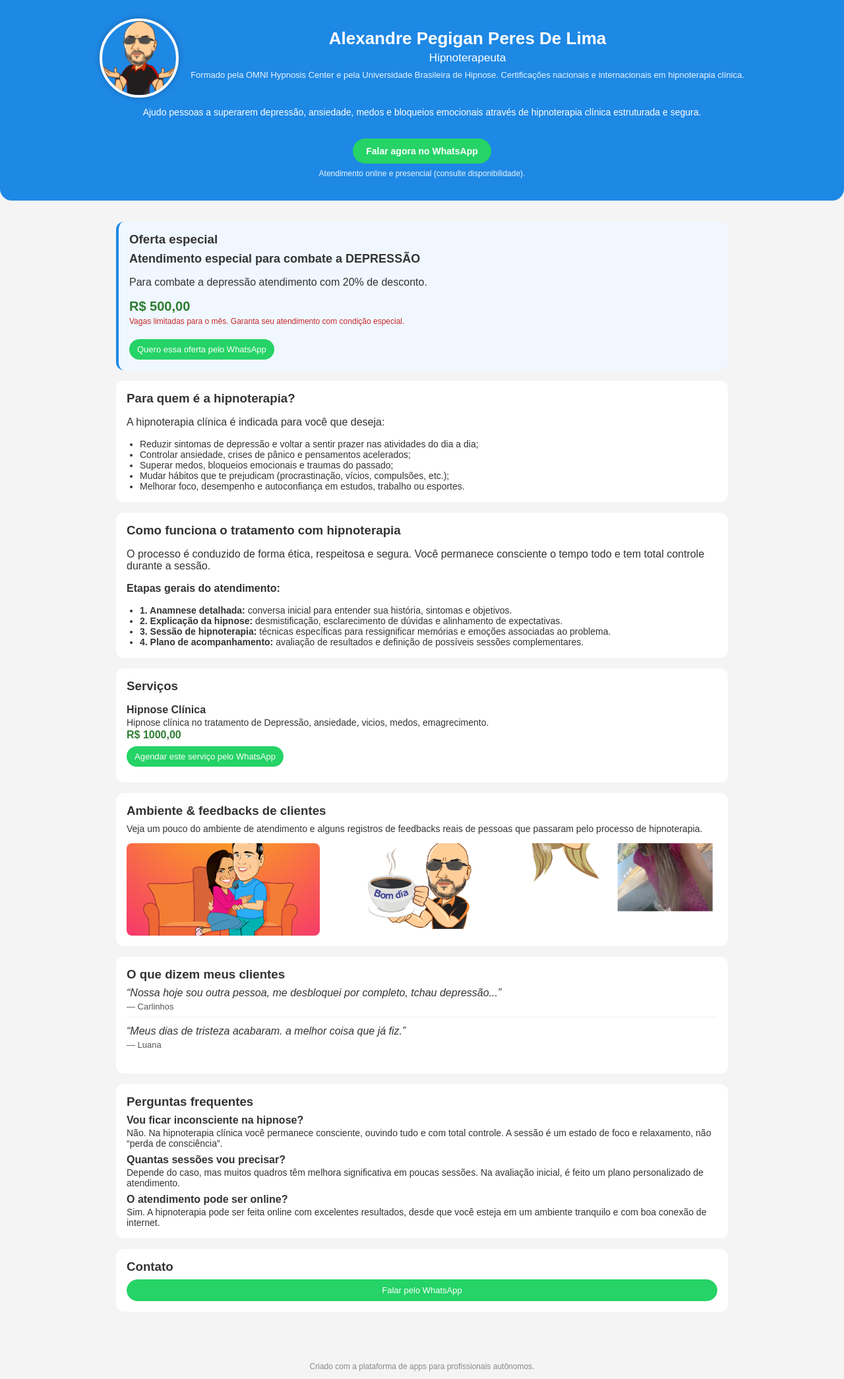
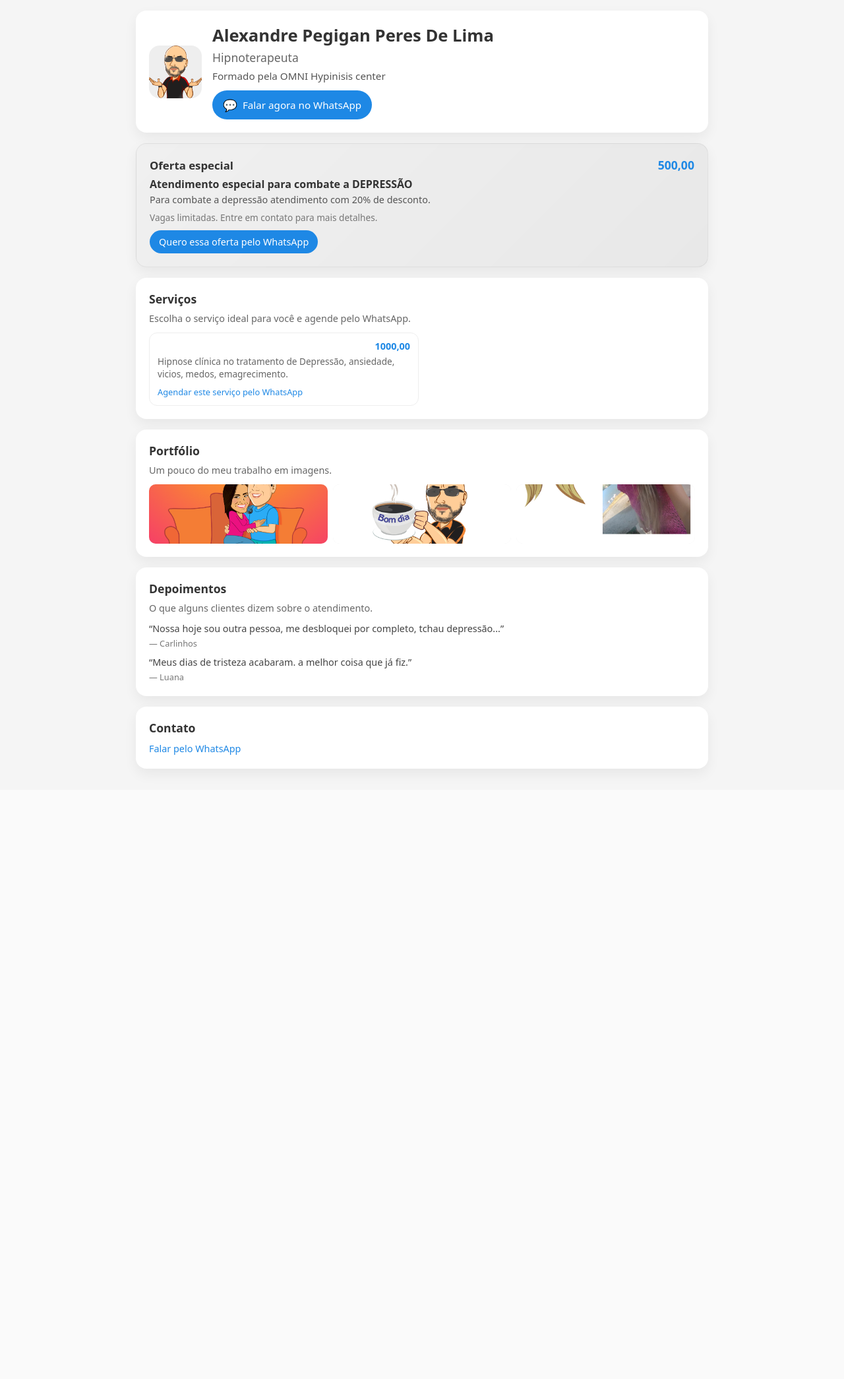
Before and after one commit to alepegigan-bit/criador_autonomos, a FastAPI app: a page that uses backend/templates/app.html in a window 1280 px wide. Shown: the whole page at 66% size. After the commit the page ends 1172 px from the top, so only its background shows below. Run offline with FastAPI, Linux system fonts and the light colour scheme.

Commit message:
remover textos fixos de hipnose do template

```diff
--- a/backend/templates/app.html
+++ b/backend/templates/app.html
@@ -6,409 +6,444 @@
     <meta name="viewport" content="width=device-width, initial-scale=1" />
     <style>
         :root {
-            --cor-primaria: {{ app.cor_primaria }};
-            --cor-secundaria: {{ app.cor_secundaria }};
+            --cor-primaria: {{ app.cor_primaria or "#1E88E5" }};
+            --cor-secundaria: {{ app.cor_secundaria or "#FFFFFF" }};
         }
+
         * {
             box-sizing: border-box;
+            margin: 0;
+            padding: 0;
+            font-family: system-ui, -apple-system, BlinkMacSystemFont, "Segoe UI",
+                sans-serif;
         }
+
         body {
-            margin: 0;
-            font-family: Arial, sans-serif;
-            background-color: #f4f4f4;
+            background-color: #f5f5f5;
             color: #333;
         }
-        .container {
-            max-width: 960px;
+
+        .page {
+            max-width: 900px;
             margin: 0 auto;
             padding: 16px;
         }
-        header {
-            background: var(--cor-primaria);
-            color: var(--cor-secundaria);
-            padding: 28px 16px 22px;
-            text-align: center;
-            border-bottom-left-radius: 18px;
-            border-bottom-right-radius: 18px;
+
+        .card {
+            background: #fff;
+            border-radius: 16px;
+            padding: 20px;
+            margin-bottom: 16px;
+            box-shadow: 0 8px 20px rgba(0, 0, 0, 0.06);
         }
-        header .topo {
+
+        .hero {
             display: flex;
+            gap: 16px;
+            align-items: center;
+        }
+
+        .hero-logo {
+            width: 80px;
+            height: 80px;
+            border-radius: 16px;
+            background: #eee;
+            overflow: hidden;
+            flex-shrink: 0;
+        }
+
+        .hero-logo img {
+            width: 100%;
+            height: 100%;
+            object-fit: cover;
+        }
+
+        .hero-text h1 {
+            font-size: 1.6rem;
+            margin-bottom: 4px;
+        }
+
+        .hero-text h2 {
+            font-size: 1.1rem;
+            font-weight: 500;
+            color: #666;
+            margin-bottom: 6px;
+        }
+
+        .hero-text p {
+            font-size: 0.95rem;
+            color: #555;
+        }
+
+        .badge {
+            display: inline-block;
+            padding: 4px 8px;
+            border-radius: 999px;
+            background: rgba(0, 0, 0, 0.04);
+            font-size: 0.75rem;
+            color: #555;
+            margin-top: 4px;
+        }
+
+        .cta-whats {
+            display: inline-flex;
             align-items: center;
             justify-content: center;
-            gap: 18px;
+            gap: 8px;
+            background: var(--cor-primaria);
+            color: #fff;
+            text-decoration: none;
+            padding: 10px 16px;
+            border-radius: 999px;
+            font-weight: 500;
+            font-size: 0.95rem;
+            margin-top: 12px;
         }
-        header img.logo {
-            width: 120px;
-            height: 120px;
-            object-fit: cover;
-            border-radius: 50%;
-            border: 4px solid var(--cor-secundaria);
-            box-shadow: 0 0 8px rgba(0,0,0,0.25);
+
+        .cta-whats span {
+            font-size: 1.1rem;
         }
-        header h1 {
-            margin: 0;
-            font-size: 26px;
-        }
-        header h2 {
-            margin: 4px 0 0;
-            font-size: 17px;
-            font-weight: normal;
-        }
-        .descricao {
-            margin-top: 14px;
-            font-size: 14px;
-        }
-        .credenciais {
-            margin-top: 8px;
-            font-size: 13px;
-            opacity: 0.9;
-        }
-        .btn-whatsapp-topo {
-            margin-top: 18px;
-            display: inline-block;
-            padding: 11px 20px;
-            background: #25d366;
-            color: #fff;
-            border-radius: 26px;
-            text-decoration: none;
-            font-weight: bold;
-            font-size: 14px;
-        }
-        .subtexto-topo {
-            margin-top: 8px;
-            font-size: 12px;
-            opacity: 0.9;
-        }
-        main {
-            margin-top: 16px;
-            padding-bottom: 32px;
-        }
-        section {
-            background: #fff;
-            border-radius: 12px;
-            padding: 16px;
-            margin-bottom: 16px;
-        }
-        section h3 {
-            margin-top: 0;
+
+        .section-title {
+            font-size: 1.1rem;
+            font-weight: 600;
             margin-bottom: 8px;
         }
-        .oferta {
-            border-left: 4px solid var(--cor-primaria);
-            background: #f0f7ff;
+
+        .section-subtitle {
+            font-size: 0.9rem;
+            color: #666;
+            margin-bottom: 12px;
         }
-        .oferta-titulo {
-            font-size: 18px;
-            font-weight: bold;
+
+        .servicos-lista {
+            display: grid;
+            grid-template-columns: 1fr;
+            gap: 10px;
+        }
+
+        @media (min-width: 700px) {
+            .servicos-lista {
+                grid-template-columns: 1fr 1fr;
+            }
+        }
+
+        .servico-item {
+            border-radius: 12px;
+            border: 1px solid #eee;
+            padding: 10px 12px;
+        }
+
+        .servico-titulo-preco {
+            display: flex;
+            justify-content: space-between;
+            gap: 8px;
+            align-items: center;
             margin-bottom: 4px;
         }
+
+        .servico-titulo {
+            font-weight: 600;
+            font-size: 0.95rem;
+        }
+
+        .servico-preco {
+            font-weight: 600;
+            font-size: 0.9rem;
+            color: var(--cor-primaria);
+        }
+
+        .servico-descricao {
+            font-size: 0.85rem;
+            color: #666;
+            margin-bottom: 6px;
+        }
+
+        .servico-cta {
+            display: inline-block;
+            font-size: 0.8rem;
+            color: var(--cor-primaria);
+            text-decoration: none;
+            font-weight: 500;
+        }
+
+        .oferta {
+            border: 1px solid rgba(0, 0, 0, 0.06);
+            background: linear-gradient(
+                135deg,
+                rgba(0, 0, 0, 0.02),
+                rgba(0, 0, 0, 0.05)
+            );
+        }
+
+        .oferta-header {
+            display: flex;
+            justify-content: space-between;
+            align-items: baseline;
+            margin-bottom: 6px;
+        }
+
+        .oferta-titulo {
+            font-size: 1.05rem;
+            font-weight: 600;
+        }
+
         .oferta-preco {
-            font-size: 20px;
-            font-weight: bold;
-            color: #2e7d32;
-            margin-top: 8px;
+            font-size: 1.1rem;
+            font-weight: 700;
+            color: var(--cor-primaria);
         }
-        .oferta-aviso {
-            font-size: 12px;
-            color: #c62828;
-            margin-top: 4px;
+
+        .oferta-descricao {
+            font-size: 0.9rem;
+            color: #555;
+            margin-bottom: 8px;
         }
-        .btn-agendar {
+
+        .oferta-rodape {
+            font-size: 0.85rem;
+            color: #777;
+            margin-bottom: 10px;
+        }
+
+        .oferta-cta {
             display: inline-block;
-            padding: 8px 12px;
-            background: #25d366;
+            padding: 8px 14px;
+            border-radius: 999px;
+            background: var(--cor-primaria);
             color: #fff;
-            border-radius: 20px;
             text-decoration: none;
-            font-size: 13px;
-            margin-top: 8px;
+            font-size: 0.9rem;
+            font-weight: 500;
         }
-        .servico-card {
-            border-bottom: 1px solid #eee;
-            padding: 8px 0;
-        }
-        .servico-card:last-child {
-            border-bottom: none;
-        }
-        .servico-nome {
-            font-weight: bold;
-        }
-        .servico-preco {
-            color: #2e7d32;
-            font-weight: bold;
-            margin-top: 2px;
-        }
-        .servico-desc {
-            font-size: 14px;
-            margin-top: 2px;
-        }
-        .lista-topicos {
-            list-style: disc;
-            padding-left: 20px;
-            margin: 4px 0 0;
-            font-size: 14px;
-        }
+
         .portfolio-grid {
             display: grid;
-            grid-template-columns: repeat(auto-fit, minmax(140px, 1fr));
+            grid-template-columns: repeat(3, minmax(0, 1fr));
             gap: 8px;
         }
-        .portfolio-grid img {
+
+        .portfolio-item {
+            border-radius: 10px;
+            overflow: hidden;
+            background: #eee;
+            height: 90px;
+        }
+
+        .portfolio-item img {
             width: 100%;
-            border-radius: 8px;
+            height: 100%;
             object-fit: cover;
-            height: 140px;
         }
-        .depoimento {
-            margin-bottom: 12px;
-            padding-bottom: 8px;
-            border-bottom: 1px solid #eee;
+
+        .faq-item + .faq-item {
+            margin-top: 10px;
         }
-        .depoimento:last-child {
-            border-bottom: none;
+
+        .faq-pergunta {
+            font-weight: 600;
+            font-size: 0.9rem;
+            margin-bottom: 3px;
         }
-        .depoimento-texto {
-            font-style: italic;
+
+        .faq-resposta {
+            font-size: 0.85rem;
+            color: #666;
         }
-        .depoimento-nome {
-            margin-top: 4px;
-            font-size: 13px;
-            color: #555;
+
+        .depo-item + .depo-item {
+            margin-top: 10px;
         }
-        .faq-pergunta {
-            font-weight: bold;
-            margin-top: 8px;
+
+        .depo-texto {
+            font-size: 0.9rem;
+            color: #444;
+            margin-bottom: 4px;
         }
-        .faq-resposta {
-            font-size: 14px;
-            margin-top: 2px;
+
+        .depo-nome {
+            font-size: 0.8rem;
+            color: #777;
         }
-        footer {
-            text-align: center;
-            font-size: 12px;
-            color: #888;
-            padding: 12px;
+
+        .contato-links a {
+            display: inline-block;
+            margin-right: 10px;
+            font-size: 0.9rem;
+            color: var(--cor-primaria);
+            text-decoration: none;
         }
-        .contatos {
-            display: flex;
-            flex-wrap: wrap;
-            gap: 8px;
-        }
-        .contatos a {
-            flex: 1;
-            min-width: 120px;
-            text-align: center;
-            padding: 8px;
-            border-radius: 20px;
-            text-decoration: none;
-            font-size: 13px;
-            border: 1px solid #ccc;
-            color: #333;
-        }
-        .contatos a.whatsapp {
-            background: #25d366;
-            border-color: #25d366;
-            color: #fff;
-        }
-        .contatos a.instagram {
-            background: #e1306c;
-            border-color: #e1306c;
-            color: #fff;
-        }
-        .contatos a.site {
-            background: #1976d2;
-            border-color: #1976d2;
-            color: #fff;
-        }
-        @media (max-width: 600px) {
-            header .topo {
-                flex-direction: column;
-            }
+
+        .contato-endereco {
+            font-size: 0.85rem;
+            color: #666;
+            margin-top: 6px;
         }
     </style>
 </head>
 <body>
-    {% set numero_whatsapp = app.whatsapp %}
-    {% set wa_base = "https://wa.me/" + numero_whatsapp %}
+<div class="page">
 
-    <header>
-        <div class="topo">
+    <!-- CABEÇALHO / HERO -->
+    <section class="card hero">
+        <div class="hero-logo">
             {% if app.logo_url %}
-                <img src="{{ app.logo_url }}" alt="Foto/Logo" class="logo">
+                <img src="{{ app.logo_url }}" alt="Logo {{ app.nome_profissional }}">
             {% endif %}
-            <div>
+        </div>
+        <div class="hero-text">
             <h1>{{ app.nome_profissional }}</h1>
             <h2>{{ app.profissao }}</h2>
-                <p class="credenciais">
-                    Formado pela OMNI Hypnosis Center e pela Universidade Brasileira de Hipnose.
-                    Certificações nacionais e internacionais em hipnoterapia clínica.
+            <p>{{ app.descricao }}</p>
+
+            {% if app.endereco %}
+                <div class="badge">
+                    {{ app.endereco }}
+                </div>
+            {% endif %}
+
+            {% if app.whatsapp %}
+                <a class="cta-whats"
+                   href="https://wa.me/{{ app.whatsapp | replace(' ', '') | replace('+', '') }}"
+                   target="_blank">
+                    <span>💬</span> Falar agora no WhatsApp
+                </a>
+            {% endif %}
+        </div>
+    </section>
+
+    <!-- OFERTA ESPECIAL -->
+    {% if app.oferta_titulo or app.oferta_descricao or app.oferta_preco %}
+        <section class="card oferta">
+            <div class="oferta-header">
+                <div class="oferta-titulo">Oferta especial</div>
+                {% if app.oferta_preco %}
+                    <div class="oferta-preco">{{ app.oferta_preco }}</div>
+                {% endif %}
+            </div>
+            {% if app.oferta_titulo %}
+                <div style="font-weight: 600; margin-bottom: 3px;">
+                    {{ app.oferta_titulo }}
+                </div>
+            {% endif %}
+            {% if app.oferta_descricao %}
+                <p class="oferta-descricao">
+                    {{ app.oferta_descricao }}
                 </p>
-            </div>
-        </div>
-        <p class="descricao">
-            Ajudo pessoas a superarem depressão, ansiedade, medos e bloqueios emocionais
-            através de hipnoterapia clínica estruturada e segura.
+            {% endif %}
+
+            <p class="oferta-rodape">
+                Vagas limitadas. Entre em contato para mais detalhes.
             </p>
-        <a class="btn-whatsapp-topo"
-           href="{{ wa_base }}?text={{ ('Olá Alexandre, vi seu app e quero saber como a hipnoterapia pode me ajudar com depressão/ansiedade.') | urlencode }}"
-           target="_blank">
-            Falar agora no WhatsApp
-        </a>
-        <p class="subtexto-topo">
-            Atendimento online e presencial (consulte disponibilidade).
-        </p>
-    </header>
 
-    <div class="container">
-        <main>
-
-            {% if app.oferta_titulo %}
-            <section class="oferta">
-                <h3>Oferta especial</h3>
-                <div class="oferta-titulo">{{ app.oferta_titulo }}</div>
-                {% if app.oferta_descricao %}
-                    <p>{{ app.oferta_descricao }}</p>
-                {% endif %}
-                {% if app.oferta_preco %}
-                    <div class="oferta-preco">R$ {{ app.oferta_preco }}</div>
-                {% endif %}
-                <p class="oferta-aviso">Vagas limitadas para o mês. Garanta seu atendimento com condição especial.</p>
-                <a class="btn-agendar"
-                   href="{{ wa_base }}?text={{ ('Olá Alexandre, vi sua oferta especial para depressão e quero agendar uma sessão.') | urlencode }}"
+            {% if app.whatsapp %}
+                <a class="oferta-cta"
+                   href="https://wa.me/{{ app.whatsapp | replace(' ', '') | replace('+', '') }}"
                    target="_blank">
                     Quero essa oferta pelo WhatsApp
                 </a>
+            {% endif %}
         </section>
     {% endif %}
 
-            <section>
-                <h3>Para quem é a hipnoterapia?</h3>
-                <p>A hipnoterapia clínica é indicada para você que deseja:</p>
-                <ul class="lista-topicos">
-                    <li>Reduzir sintomas de depressão e voltar a sentir prazer nas atividades do dia a dia;</li>
-                    <li>Controlar ansiedade, crises de pânico e pensamentos acelerados;</li>
-                    <li>Superar medos, bloqueios emocionais e traumas do passado;</li>
-                    <li>Mudar hábitos que te prejudicam (procrastinação, vícios, compulsões, etc.);</li>
-                    <li>Melhorar foco, desempenho e autoconfiança em estudos, trabalho ou esportes.</li>
-                </ul>
-            </section>
+    <!-- SERVIÇOS -->
+    {% if servicos and servicos|length > 0 %}
+        <section class="card">
+            <div class="section-title">Serviços</div>
+            <p class="section-subtitle">
+                Escolha o serviço ideal para você e agende pelo WhatsApp.
+            </p>
 
-            <section>
-                <h3>Como funciona o tratamento com hipnoterapia</h3>
-                <p>
-                    O processo é conduzido de forma ética, respeitosa e segura. Você permanece consciente
-                    o tempo todo e tem total controle durante a sessão.
-                </p>
-                <p><strong>Etapas gerais do atendimento:</strong></p>
-                <ul class="lista-topicos">
-                    <li><strong>1. Anamnese detalhada:</strong> conversa inicial para entender sua história, sintomas e objetivos.</li>
-                    <li><strong>2. Explicação da hipnose:</strong> desmistificação, esclarecimento de dúvidas e alinhamento de expectativas.</li>
-                    <li><strong>3. Sessão de hipnoterapia:</strong> técnicas específicas para ressignificar memórias e emoções associadas ao problema.</li>
-                    <li><strong>4. Plano de acompanhamento:</strong> avaliação de resultados e definição de possíveis sessões complementares.</li>
-                </ul>
-            </section>
-
-            <section>
-                <h3>Serviços</h3>
+            <div class="servicos-lista">
                 {% for s in servicos %}
-                    <div class="servico-card">
-                        <div class="servico-nome">{{ s.nome }}</div>
+                    <div class="servico-item">
+                        <div class="servico-titulo-preco">
+                            <div class="servico-titulo">{{ s.titulo }}</div>
+                            {% if s.preco %}
+                                <div class="servico-preco">{{ s.preco }}</div>
+                            {% endif %}
+                        </div>
                         {% if s.descricao %}
-                            <div class="servico-desc">{{ s.descricao }}</div>
+                            <div class="servico-descricao">{{ s.descricao }}</div>
                         {% endif %}
-                        {% if s.preco %}
-                            <div class="servico-preco">R$ {{ s.preco }}</div>
-                        {% endif %}
-                        <a class="btn-agendar"
-                           href="{{ wa_base }}?text={{ ('Olá Alexandre, vi seu app e quero agendar: ' + s.nome) | urlencode }}"
+                        {% if app.whatsapp %}
+                            <a class="servico-cta"
+                               href="https://wa.me/{{ app.whatsapp | replace(' ', '') | replace('+', '') }}?text=Oi,%20gostaria%20de%20agendar%20o%20serviço:%20{{ s.titulo | urlencode }}"
                                target="_blank">
                                 Agendar este serviço pelo WhatsApp
                             </a>
+                        {% endif %}
                     </div>
                 {% endfor %}
+            </div>
         </section>
+    {% endif %}
 
+    <!-- PORTFÓLIO -->
     {% if portfolio and portfolio|length > 0 %}
-            <section>
-                <h3>Ambiente & feedbacks de clientes</h3>
-                <p style="font-size: 14px; margin-top: 0;">
-                    Veja um pouco do ambiente de atendimento e alguns registros de feedbacks reais
-                    de pessoas que passaram pelo processo de hipnoterapia.
+        <section class="card">
+            <div class="section-title">Portfólio</div>
+            <p class="section-subtitle">
+                Um pouco do meu trabalho em imagens.
             </p>
             <div class="portfolio-grid">
                 {% for item in portfolio %}
-                        {% if item.tipo == 'imagem' %}
+                    {% if item.tipo == "imagem" %}
+                        <div class="portfolio-item">
                             <img src="{{ item.url }}" alt="{{ item.titulo or 'Foto' }}">
+                        </div>
                     {% endif %}
                 {% endfor %}
             </div>
         </section>
     {% endif %}
 
+    <!-- DEPOIMENTOS -->
     {% if depoimentos and depoimentos|length > 0 %}
-            <section>
-                <h3>O que dizem meus clientes</h3>
+        <section class="card">
+            <div class="section-title">Depoimentos</div>
+            <p class="section-subtitle">
+                O que alguns clientes dizem sobre o atendimento.
+            </p>
             {% for d in depoimentos %}
-                    <div class="depoimento">
-                        <div class="depoimento-texto">“{{ d.texto }}”</div>
-                        <div class="depoimento-nome">— {{ d.nome }}</div>
+                <div class="depo-item">
+                    <div class="depo-texto">“{{ d.texto }}”</div>
+                    {% if d.nome %}
+                        <div class="depo-nome">— {{ d.nome }}</div>
+                    {% endif %}
                 </div>
             {% endfor %}
         </section>
     {% endif %}
 
-            <section>
-                <h3>Perguntas frequentes</h3>
-                <div class="faq-pergunta">Vou ficar inconsciente na hipnose?</div>
-                <div class="faq-resposta">
-                    Não. Na hipnoterapia clínica você permanece consciente, ouvindo tudo e com total controle.
-                    A sessão é um estado de foco e relaxamento, não “perda de consciência”.
-                </div>
-
-                <div class="faq-pergunta">Quantas sessões vou precisar?</div>
-                <div class="faq-resposta">
-                    Depende do caso, mas muitos quadros têm melhora significativa em poucas sessões.
-                    Na avaliação inicial, é feito um plano personalizado de atendimento.
-                </div>
-
-                <div class="faq-pergunta">O atendimento pode ser online?</div>
-                <div class="faq-resposta">
-                    Sim. A hipnoterapia pode ser feita online com excelentes resultados, desde que você esteja
-                    em um ambiente tranquilo e com boa conexão de internet.
-                </div>
-            </section>
-
-            <section>
-                <h3>Contato</h3>
-                <div class="contatos">
-                    <a class="whatsapp"
-                       href="{{ wa_base }}?text={{ ('Olá Alexandre, vi seu app e quero falar com você sobre hipnoterapia.') | urlencode }}"
+    <!-- CONTATO -->
+    <section class="card">
+        <div class="section-title">Contato</div>
+        <div class="contato-links">
+            {% if app.whatsapp %}
+                <a href="https://wa.me/{{ app.whatsapp | replace(' ', '') | replace('+', '') }}"
                    target="_blank">
                     Falar pelo WhatsApp
                 </a>
+            {% endif %}
             {% if app.instagram %}
-                        <a class="instagram" href="https://instagram.com/{{ app.instagram }}" target="_blank">
+                <a href="{{ app.instagram }}" target="_blank">
                     Ver no Instagram
                 </a>
             {% endif %}
             {% if app.site %}
-                        <a class="site" href="{{ app.site }}" target="_blank">
-                            Acessar site
+                <a href="{{ app.site }}" target="_blank">
+                    Visitar site
                 </a>
             {% endif %}
         </div>
         {% if app.endereco %}
-                    <p style="margin-top: 8px; font-size: 14px;">
-                        <strong>Atendimento presencial em:</strong> {{ app.endereco }}
-                    </p>
+            <div class="contato-endereco">
+                Atendimento presencial em: {{ app.endereco }}
+            </div>
         {% endif %}
     </section>
 
-        </main>
 </div>
-
-    <footer>
-        Criado com a plataforma de apps para profissionais autônomos.
-    </footer>
 </body>
 </html>
```
Lines whose indentation alone changed are shown as unchanged.
